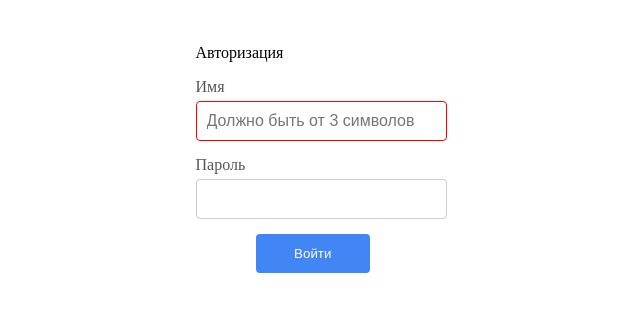
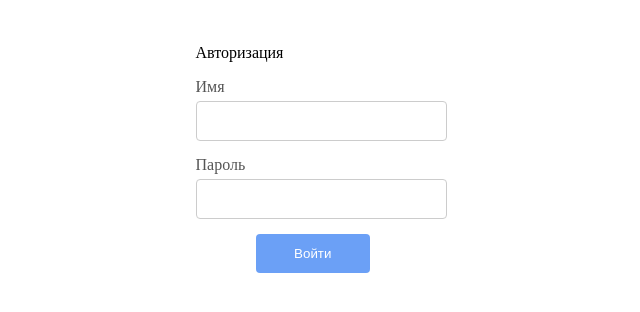
Before and after one commit to swansii1/fun-chat_web-socket, a website built with webpack: page fun-chat/src/index.html in a window 1280 px wide. Shown: the whole page, without its empty margins (330-970 px from the left). Built offline with nearby package versions, Linux system fonts and the light colour scheme.

Commit message:
feat: add input validation

```diff
--- a/fun-chat/src/authorization_page/authoriz_style.css
+++ b/fun-chat/src/authorization_page/authoriz_style.css
@@ -35,10 +35,19 @@ body{
 .submit_btn {
   width: 50%;
   padding: 12px;
-  background-color: #4285f4;
+  background-color: #4286f4c7;
   color: white;
   border: none;
   border-radius: 4px;
-  cursor: pointer;
+  cursor: not-allowed;
   margin-left: 60px;
 }
+.error{
+  color: red;
+}
+.no_disabled{
+  cursor: pointer;
+}
+.no_disabled:hover{
+  background-color: #4286f4;;
+}
--- a/fun-chat/src/authorization_page/authorization.ts
+++ b/fun-chat/src/authorization_page/authorization.ts
@@ -18,6 +18,9 @@ export function createAuthorization() {
     { type: 'password', label: 'Пароль', id: 'password' },
   ];
 
+  let nameInput: HTMLInputElement | undefined;
+  let passwordInput: HTMLInputElement | undefined;
+
   fields.forEach((field) => {
     const fieldDiv = createHtmlElement('div', 'input_field');
     const label = createHtmlElement('label', 'input_label', field.label) as HTMLLabelElement;
@@ -29,18 +32,31 @@ export function createAuthorization() {
       '',
       `input_${field.label}`,
     ) as HTMLInputElement;
+
     input.type = field.type;
     input.id = field.id;
     input.name = field.id;
     input.required = true;
 
+    if (field.id === 'username') {
+      nameInput = input;
+    }
+
+    if (field.id === 'password') {
+      passwordInput = input;
+    }
     fieldDiv.append(label, input);
     divInput.append(fieldDiv);
   });
 
-  const submitButton = createHtmlElement('button', 'submit_btn', 'Войти') as HTMLButtonElement;
+  const submitButton = createHtmlElement(
+    'button',
+    'submit_btn',
+    'Войти',
+    'buuton_1',
+  ) as HTMLButtonElement;
   submitButton.type = 'submit';
-  // submitButton.disabled = true;
+  submitButton.disabled = true;
 
   submitButton.addEventListener('click', () => {
     const userInput = document.getElementById('username') as HTMLInputElement;
@@ -55,17 +71,49 @@ export function createAuthorization() {
     console.log(user);
   });
 
+  if (nameInput) {
+    nameInput.addEventListener('input', validateName);
+    nameInput.addEventListener('blur', validateName);
+  }
+  if (passwordInput) {
+    passwordInput.addEventListener('input', validateName);
+    passwordInput.addEventListener('blur', validateName);
+  }
+
   divForm.append(p, divInput, submitButton);
   form.append(divForm);
   containerForm.append(form);
   document.body.append(containerForm);
 }
 
-export function validateName() {
-  const nameVal = document.querySelector('.input_element') as HTMLInputElement;
+export function validateName(event: Event) {
+  const input = event.target as HTMLInputElement;
+  const field = input.closest('.input_field');
 
-  if (nameVal.value === '' || nameVal.value.length < 3 || nameVal.value.length > 15) {
-    nameVal.placeholder = 'Должно быть от 3 символов';
-    nameVal.style.borderColor = 'red';
+  const existingError = field?.querySelector('.error');
+  if (existingError) {
+    existingError.remove();
   }
+
+  if (input.value.length < 3) {
+    const err = createHtmlElement('span', 'error', 'От 3 символов');
+    field?.append(err);
+  }
+  if (input.value.length > 12) {
+    const err = createHtmlElement('span', 'error', 'До 10 символов');
+    field?.append(err);
+  }
+  validateAllFields();
 }
+
+function validateAllFields() {
+  const nameInput = document.getElementById('username') as HTMLInputElement;
+  const passwordInput = document.getElementById('password') as HTMLInputElement;
+  const submitButton = document.querySelector('.submit_btn') as HTMLButtonElement;
+
+  const isNameValid = nameInput.value.length >= 3 && nameInput.value.length <= 12;
+  const isPasswordValid = passwordInput.value.length >= 3 && passwordInput.value.length <= 12;
+
+  submitButton.disabled = !(isNameValid && isPasswordValid);
+  submitButton.classList.add('no_disabled');
+}
--- a/fun-chat/src/index.ts
+++ b/fun-chat/src/index.ts
@@ -1,4 +1,3 @@
-import { createAuthorization, validateName } from './authorization_page/authorization';
+import { createAuthorization } from './authorization_page/authorization';
 
 createAuthorization();
-validateName();
```
